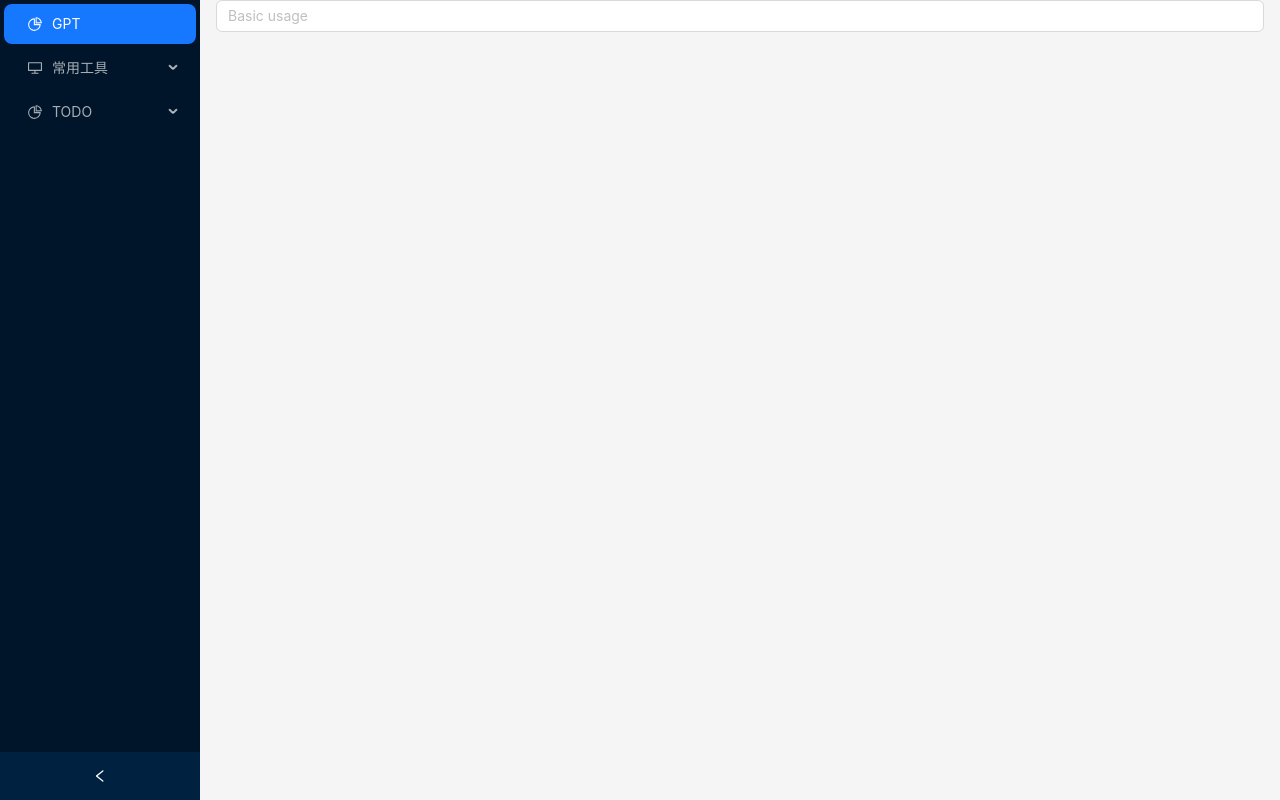
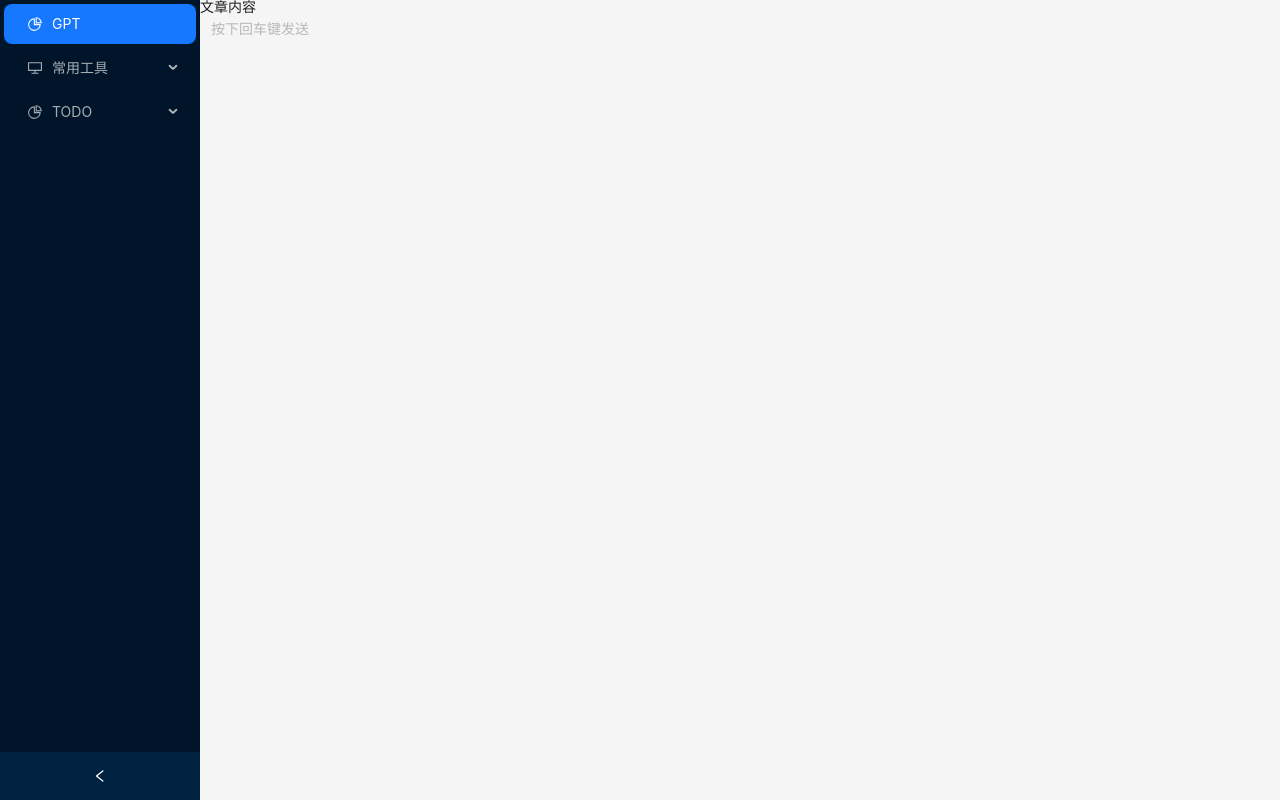
Before and after one commit to sultan-young/odd-pigeon, a React app: page /#/app/gpt in a window 1280 px wide. Both pictures are taken after a click on the item "GPT". Built offline with nearby package versions, Linux system fonts and the light colour scheme.

Commit message:
feat: gpt in development

```diff
--- a/src/renderer/App.tsx
+++ b/src/renderer/App.tsx
@@ -98,7 +98,7 @@ export function App() {
         />
       </Sider>
       <Layout>
-        <Content style={{ margin: '0 16px' }}>
+        <Content>
           <Outlet></Outlet>
         </Content>
       </Layout>
--- a/src/renderer/features/GPT/index.style.less
+++ b/src/renderer/features/GPT/index.style.less
@@ -0,0 +1,15 @@
+.gpt-container {
+    height: 100%;
+    display: flex;
+    flex-direction: column;
+    .gpt-main-container {
+        flex: 1;
+    }
+    .gpt-footer-container {
+        min-height: 60px;
+        max-height: 200px;
+        background-color: #fff;
+        overflow: auto;
+        box-shadow: 0 -5px 1px -5px #c2c2c2;
+    }
+}
--- a/src/renderer/features/GPT/index.tsx
+++ b/src/renderer/features/GPT/index.tsx
@@ -1,12 +1,15 @@
 import React from 'react'
 import './index.style.less'
-import { Input } from 'antd';
+import { Input } from 'antd'
+import TextArea from 'antd/es/input/TextArea'
 
 export function Gpt() {
-
-    return (
-        <div>
-           <Input placeholder="Basic usage" />
-        </div>
-    )
+  return (
+    <div className="gpt-container">
+      <main className="gpt-main-container">文章内容</main>
+      <div className="gpt-footer-container">
+        <TextArea autoSize placeholder="按下回车键发送" bordered={false} />
+      </div>
+    </div>
+  )
 }
```
